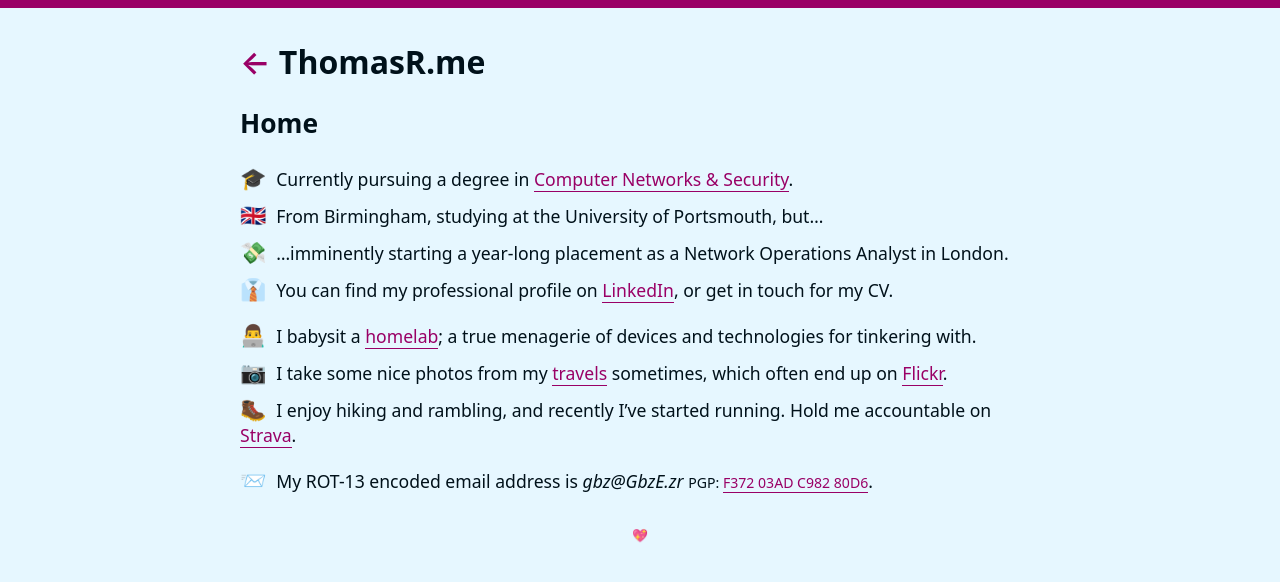
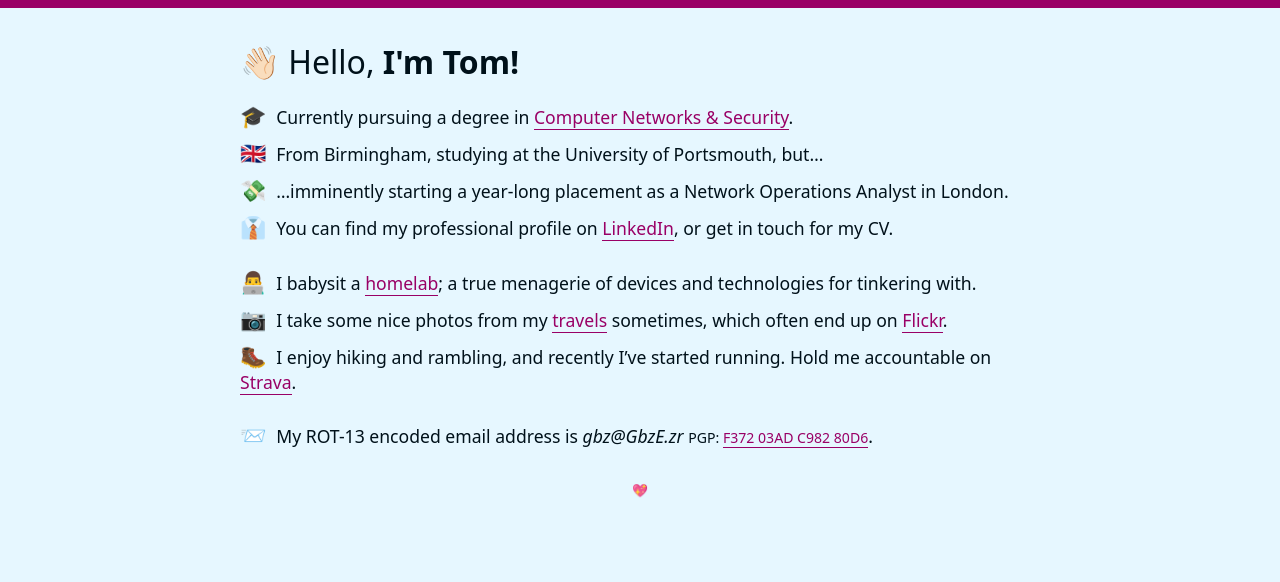
Before and after one commit to t5r7/thomasr.me, a Jekyll site: the page built from pages/index.md, in a window 1280 px wide. Shown: the top 582 px of the page. Built offline with Jekyll 4.4.1, drawn with Linux system fonts in a browser that asks for light colours; some web fonts are replaced.

Commit message:
fix baseurl checks, improve header spacing

```diff
--- a/_includes/header.html
+++ b/_includes/header.html
@@ -1,4 +1,4 @@
-{% if page.url == site.baseurl %}
+{% if page.url == '/' %}
 <header id="site-header">
     <h1><span aria-hidden="true">👋🏻</span> <span>Hello,</span> I'm&nbsp;Tom!</h1>
 </header>
--- a/_layouts/default.html
+++ b/_layouts/default.html
@@ -21,7 +21,7 @@
 {% include header.html %}
 
 <main>
-    {% if page.url != site.baseurl %}
+    {% if page.url != '/' %}
     <article>
         <header>
             <h2>{{ page.title }}</h2>
--- a/pages/index.md
+++ b/pages/index.md
@@ -5,7 +5,7 @@
 ---
 
 <style>
-ul { list-style: none !important; padding: 0; margin-bottom: 1em; }
+ul { list-style: none !important; padding: 0; margin-bottom: 1.5em; }
 ul span[aria-hidden="true"] { display: inline-block; font-size: 1.2em; margin-right: .25em; }
 </style>
 
--- a/static/css/main.css
+++ b/static/css/main.css
@@ -91,6 +91,18 @@
 }
 
 main {
+
+    h1,
+    h2,
+    h3,
+    h4 {
+        margin-bottom: 0em;
+
+        &:not(:first-child) {
+            margin-top: 1.5rem;
+        }
+    }
+
     a {
         color: var(--accent);
         border-bottom: .1rem solid var(--accent);
```
